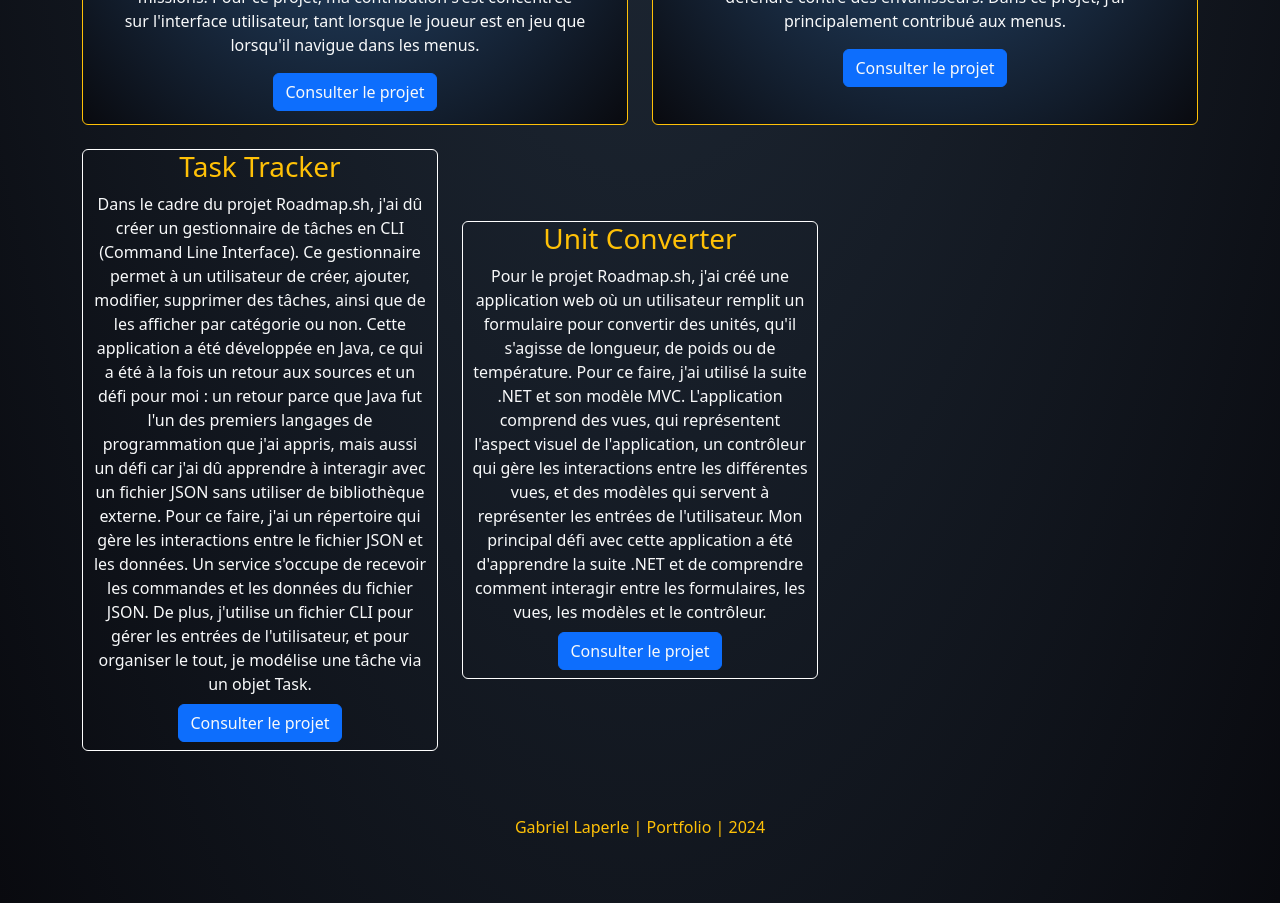
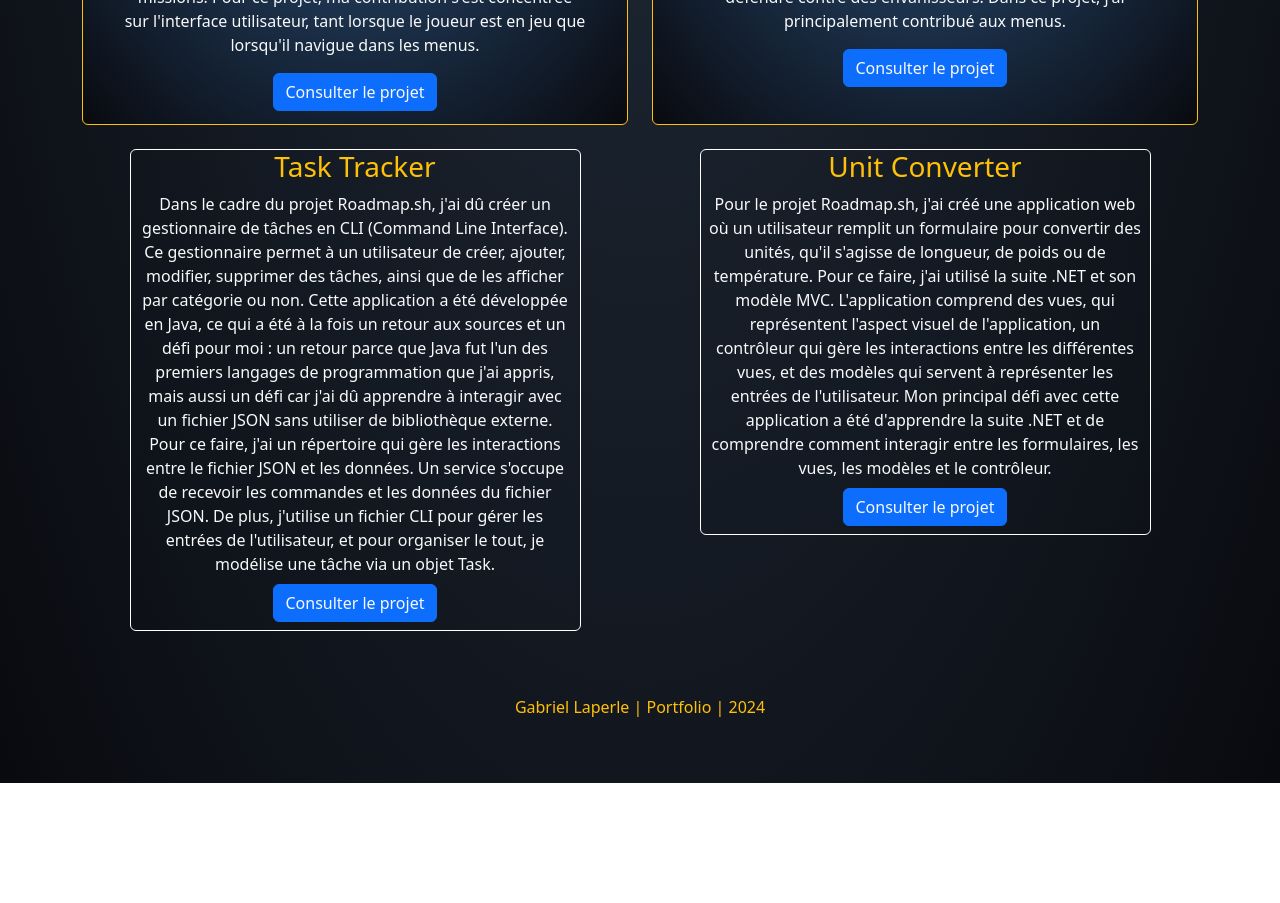
Before and after one commit to LagGap/LagGap.github.io, an Angular app: page / in a window 1280 px wide. Shown: the part 1140-2043 px from the top of the page. After the commit the page ends 1923 px from the top, so only its background shows below. Built offline with nearby package versions, Linux system fonts and the light colour scheme.

Commit message:
fixing small projects alignement

```diff
--- a/src/app/components/my-projects/my-projects.component.html
+++ b/src/app/components/my-projects/my-projects.component.html
@@ -3,7 +3,7 @@
     *ngFor="let projectLocation of projetLocationList"
     [projectLocation]="projectLocation">
   </app-projet-list-item>
-  <app-small-project-list-item class="col-md-4 align-self-center"
+  <app-small-project-list-item class="col-md-5 mx-auto"
     *ngFor="let smallProjectLocation of smallProjetLocationList"
     [smallProjectLocation]="smallProjectLocation">
   </app-small-project-list-item>
```
